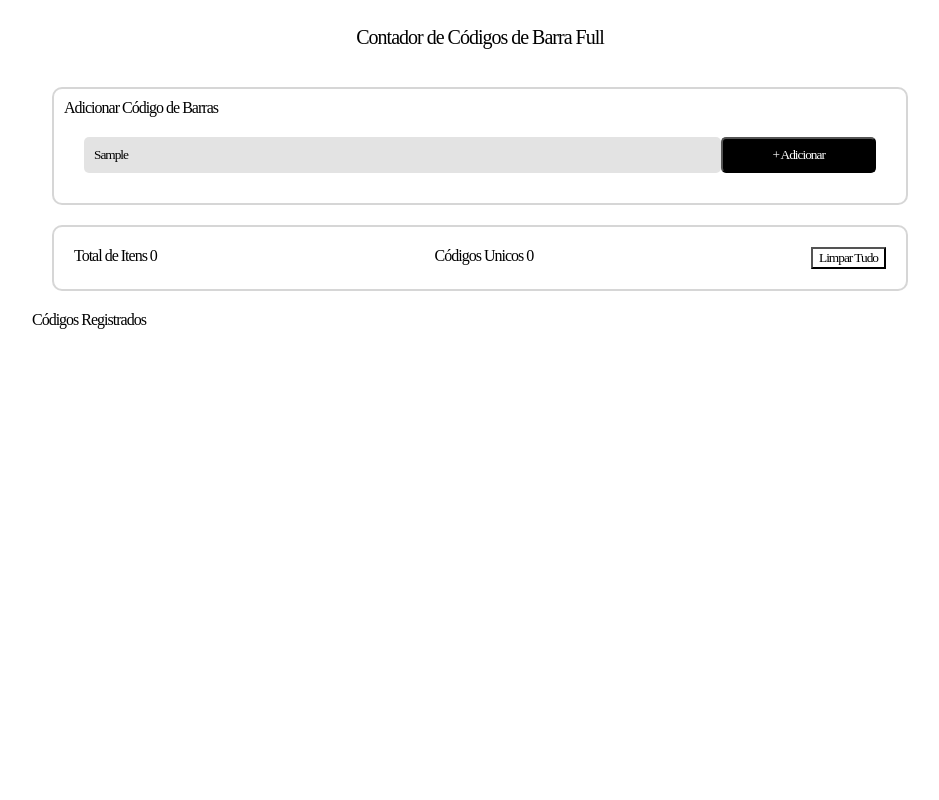
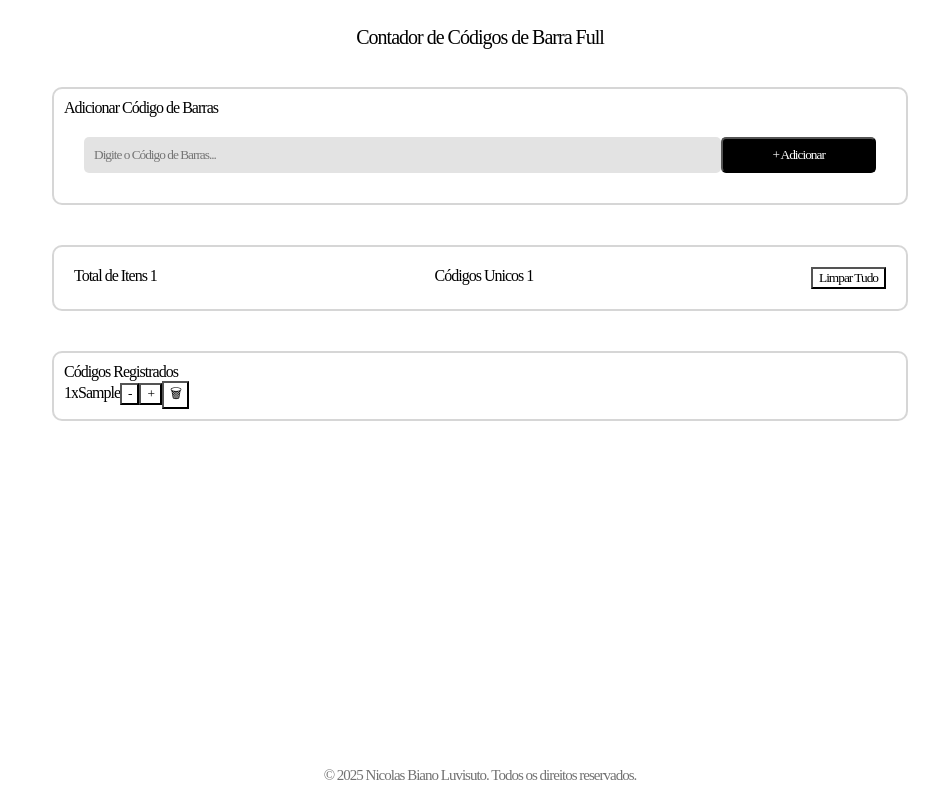
Before and after one commit to nicolasbiano/leitorcodigosfull, a plain HTML site: page index.html in a window 1280 px wide. Both pictures are taken after typing "Sample" into the empty fields and a click on the button "+ Adicionar". Shown: the whole page, without its empty margins (160-1099 px from the left). Drawn offline with Linux system fonts and the light colour scheme; a web font is replaced by a local one.

Commit message:
Criando o JS

```diff
--- a/index.html
+++ b/index.html
@@ -4,6 +4,7 @@
     <meta charset="UTF-8">
     <meta name="viewport" content="width=device-width, initial-scale=1.0">
     <title>Contador Full</title>
+    <script src="script.js"></script>
     <link rel="stylesheet" href="style.css">
     <link rel="preconnect" href="https://fonts.googleapis.com">
     <link rel="preconnect" href="https://fonts.gstatic.com" crossorigin>
@@ -35,5 +36,9 @@
         <span>Códigos Registrados</span>
         <div></div>
     </div>
+
 </body>
+<footer>
+    <section id="direitos"> © 2025 Nicolas Biano Luvisuto. Todos os direitos reservados.</section>
+</footer>
 </html>
--- /dev/null
+++ b/script.js
@@ -0,0 +1,103 @@
+
+document.addEventListener("DOMContentLoaded", function () {
+    const input = document.getElementById("novocodigo");
+    const addButton = document.getElementById("adicionar");
+    const limparBtn = document.getElementById("limpar");
+    const codRegisterDiv = document.querySelector("#codregister div");
+    const totalItensSpan = document.querySelector("#totalitens .quantidade");
+    const codigosUnicosSpan = document.querySelector("#quantcodigos .quantidade");
+
+    const codigos = {};
+
+    function atualizarContadores() {
+        let total = 0;
+        for (let codigo in codigos) {
+            total += codigos[codigo];
+        }
+        totalItensSpan.textContent = total;
+        codigosUnicosSpan.textContent = Object.keys(codigos).length;
+    }
+
+    function renderizarCodigos() {
+        codRegisterDiv.innerHTML = "";
+        for (let codigo in codigos) {
+            const container = document.createElement("div");
+            container.classList.add("codigo-item");
+
+            const spanQtd = document.createElement("span");
+            spanQtd.textContent = codigos[codigo] + "x";
+            spanQtd.classList.add("quantidade-item");
+
+            const spanCodigo = document.createElement("span");
+            spanCodigo.textContent = codigo;
+
+            const btnMenos = document.createElement("button");
+            btnMenos.textContent = "-";
+            btnMenos.onclick = () => {
+                if (codigos[codigo] > 1) {
+                    codigos[codigo]--;
+                } else {
+                    delete codigos[codigo];
+                }
+                renderizarCodigos();
+                atualizarContadores();
+            };
+
+            const btnMais = document.createElement("button");
+            btnMais.textContent = "+";
+            btnMais.onclick = () => {
+                codigos[codigo]++;
+                renderizarCodigos();
+                atualizarContadores();
+            };
+
+            const btnExcluir = document.createElement("button");
+            btnExcluir.textContent = "🗑";
+            btnExcluir.onclick = () => {
+                delete codigos[codigo];
+                renderizarCodigos();
+                atualizarContadores();
+            };
+
+            container.appendChild(spanQtd);
+            container.appendChild(spanCodigo);
+            container.appendChild(btnMenos);
+            container.appendChild(btnMais);
+            container.appendChild(btnExcluir);
+
+            codRegisterDiv.appendChild(container);
+        }
+    }
+
+    function adicionarCodigo(codigo) {
+        if (codigo.trim() === "") return;
+        if (Object.keys(codigos).length >= 5 && !(codigo in codigos)) return;
+
+        if (codigo in codigos) {
+            codigos[codigo]++;
+        } else {
+            codigos[codigo] = 1;
+        }
+
+        input.value = "";
+        renderizarCodigos();
+        atualizarContadores();
+    }
+
+    addButton.addEventListener("click", () => {
+        adicionarCodigo(input.value);
+    });
+
+    input.addEventListener("keydown", (e) => {
+        if (e.key === "Enter") {
+            e.preventDefault();
+            adicionarCodigo(input.value);
+        }
+    });
+
+    limparBtn.addEventListener("click", () => {
+        for (let key in codigos) delete codigos[key];
+        renderizarCodigos();
+        atualizarContadores();
+    });
+});
--- a/style.css
+++ b/style.css
@@ -7,6 +7,9 @@
 body{
     margin-left: 15vw;
     margin-right: 15vw;
+    min-height: 97vh;
+    display: flex;
+    flex-direction: column;
 }
 #texto{
     display: flex;
@@ -68,3 +71,19 @@ button{cursor: pointer;}
     padding: 20px;
     margin: 20px;
 }
+
+#codregister{
+    border: 2px solid #36363634;
+    border-radius: 10px;
+    padding: 10px;
+    margin: 20px;
+}
+
+footer{
+    display: flex;
+    justify-content: center;
+    margin-top:auto;
+    width: 100%;
+    font-size: 15px;
+    color: #0000008e;
+}
```
